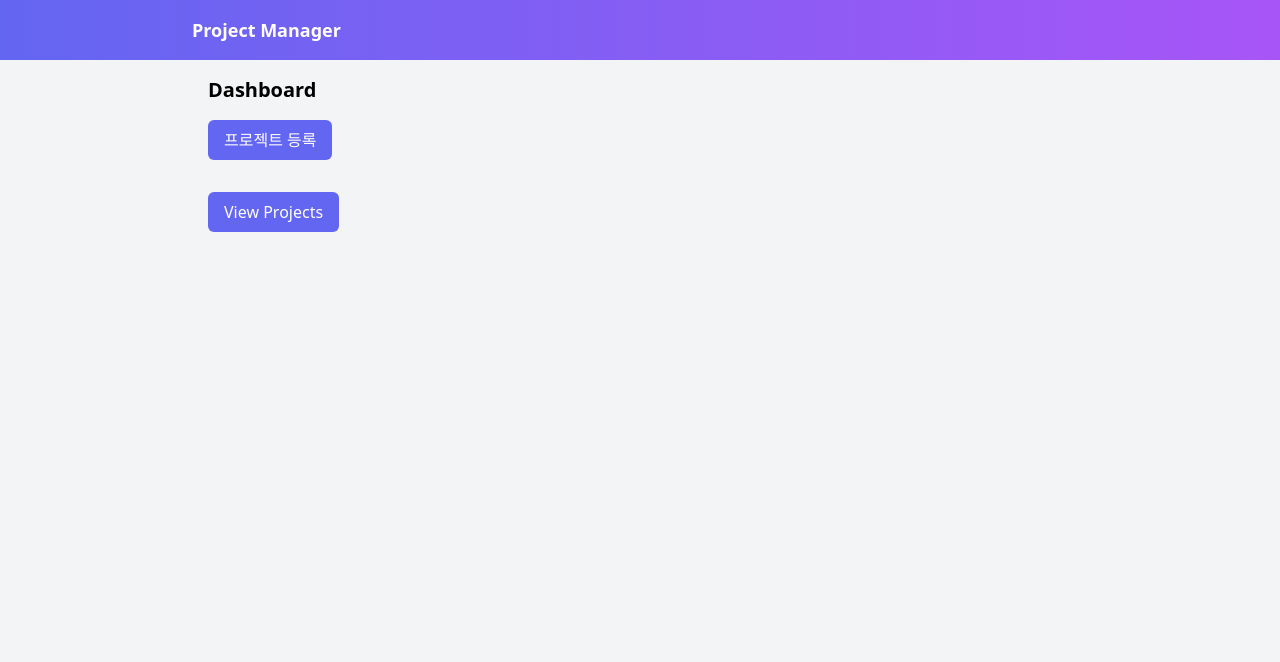
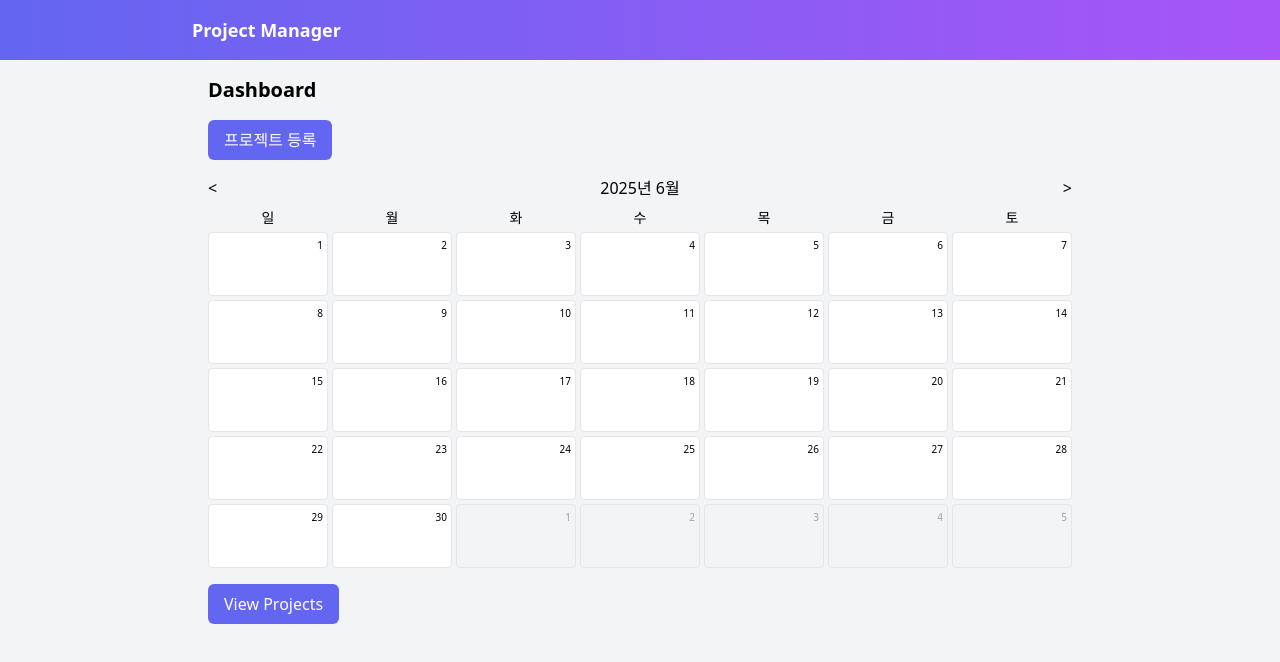
Before and after one commit to DevYongE/projectManager, a React (Vite) app in the folder client/: page / in a window 1280 px wide. Shown: the top 662 px of the page. Built offline with nearby package versions, Linux system fonts and the light colour scheme.

Commit message:
Add calendar with project markers to dashboard

```diff
--- /dev/null
+++ b/client/src/components/Calendar.tsx
@@ -0,0 +1,96 @@
+import { useState } from 'react';
+import type { Project } from '../types';
+
+interface CalendarProps {
+  projects: Project[];
+}
+
+function getMonthMatrix(year: number, month: number): Date[][] {
+  const first = new Date(year, month, 1);
+  const last = new Date(year, month + 1, 0);
+  const matrix: Date[][] = [];
+  let current = new Date(first);
+  current.setDate(current.getDate() - current.getDay());
+
+  while (current <= last || current.getDay() !== 0) {
+    const week: Date[] = [];
+    for (let i = 0; i < 7; i++) {
+      week.push(new Date(current));
+      current.setDate(current.getDate() + 1);
+    }
+    matrix.push(week);
+  }
+
+  return matrix;
+}
+
+function Calendar({ projects }: CalendarProps): JSX.Element {
+  const [date, setDate] = useState(() => {
+    const d = new Date();
+    d.setDate(1);
+    return d;
+  });
+
+  const year = date.getFullYear();
+  const month = date.getMonth();
+  const weeks = getMonthMatrix(year, month);
+
+  const prevMonth = (): void => {
+    setDate(new Date(year, month - 1, 1));
+  };
+
+  const nextMonth = (): void => {
+    setDate(new Date(year, month + 1, 1));
+  };
+
+  return (
+    <div className="space-y-2">
+      <div className="flex items-center justify-between">
+        <button type="button" onClick={prevMonth}>
+          &lt;
+        </button>
+        <div>
+          {year}년 {month + 1}월
+        </div>
+        <button type="button" onClick={nextMonth}>
+          &gt;
+        </button>
+      </div>
+      <div className="grid grid-cols-7 gap-1">
+        {['일', '월', '화', '수', '목', '금', '토'].map((d) => (
+          <div key={d} className="text-center text-sm font-medium">
+            {d}
+          </div>
+        ))}
+        {weeks.map((week, wIdx) => (
+          <div key={wIdx} className="contents">
+            {week.map((day) => {
+              const dayProjects = projects.filter(
+                (p) =>
+                  new Date(p.startDate) <= day && day <= new Date(p.endDate),
+              );
+              const isCurrent = day.getMonth() === month;
+              return (
+                <div
+                  key={day.toISOString()}
+                  className={`min-h-[4rem] rounded border p-1 text-xs ${
+                    isCurrent ? 'bg-white' : 'bg-gray-100 text-gray-400'
+                  }`}
+                >
+                  <div className="text-right text-[10px]">{day.getDate()}</div>
+                  {dayProjects.map((p) => (
+                    <div key={p.id} className="truncate">
+                      {p.name}
+                    </div>
+                  ))}
+                </div>
+              );
+            })}
+          </div>
+        ))}
+      </div>
+    </div>
+  );
+}
+
+export default Calendar;
--- a/client/src/pages/DashboardPage.tsx
+++ b/client/src/pages/DashboardPage.tsx
@@ -5,6 +5,7 @@ import { Button } from '../components/ui/Button';
 import { Card } from '../components/ui/Card';
 import Layout from '../components/Layout';
 import { AddProjectModal } from '../components/AddProjectModal';
+import Calendar from '../components/Calendar';
 
 function DashboardPage(): JSX.Element {
   const { projects, tasks, addProject } = useData();
@@ -36,6 +37,7 @@ function DashboardPage(): JSX.Element {
           );
         })}
       </div>
+      <Calendar projects={projects} />
       <Link to="/projects">
         <Button className="mt-4">View Projects</Button>
       </Link>
```
